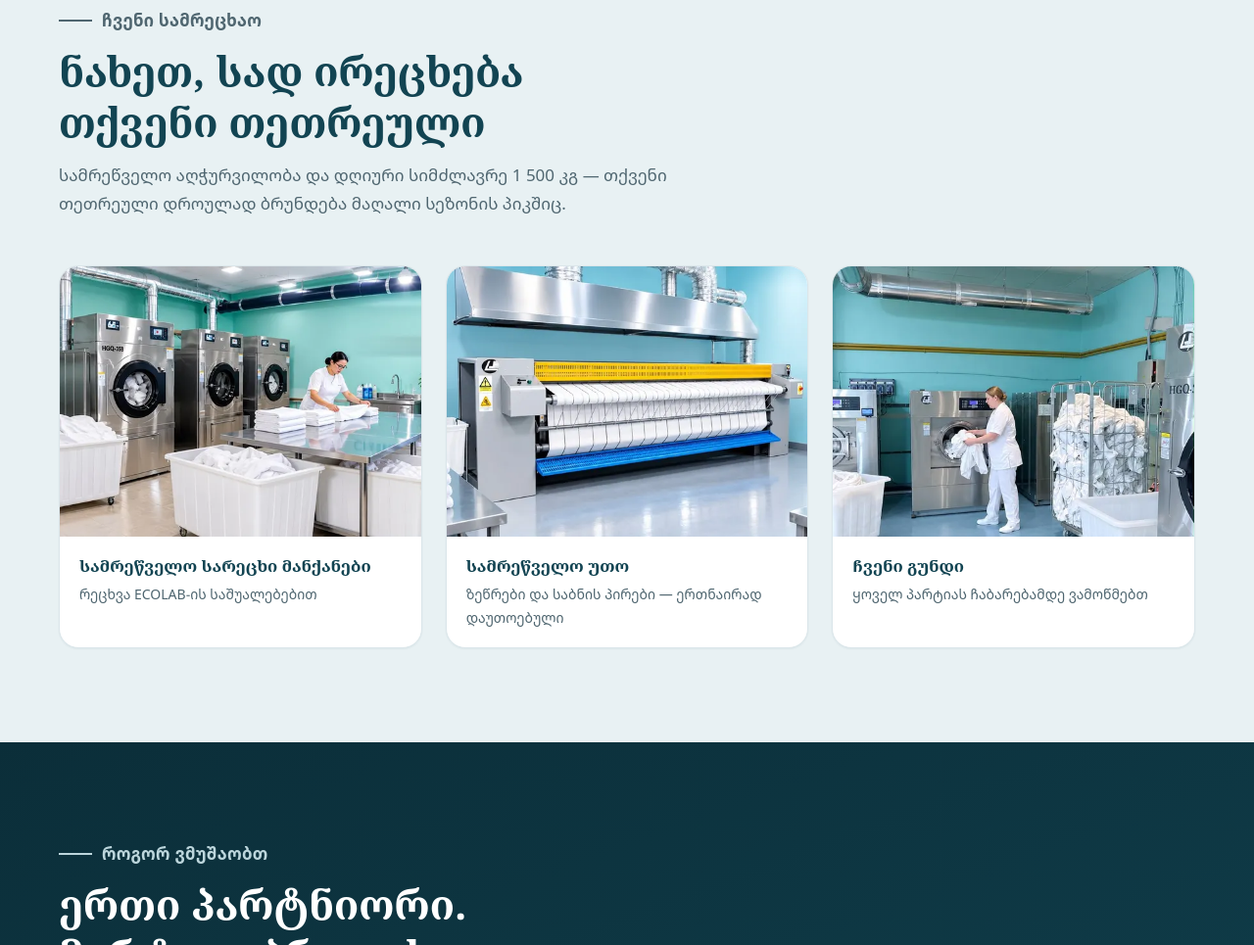
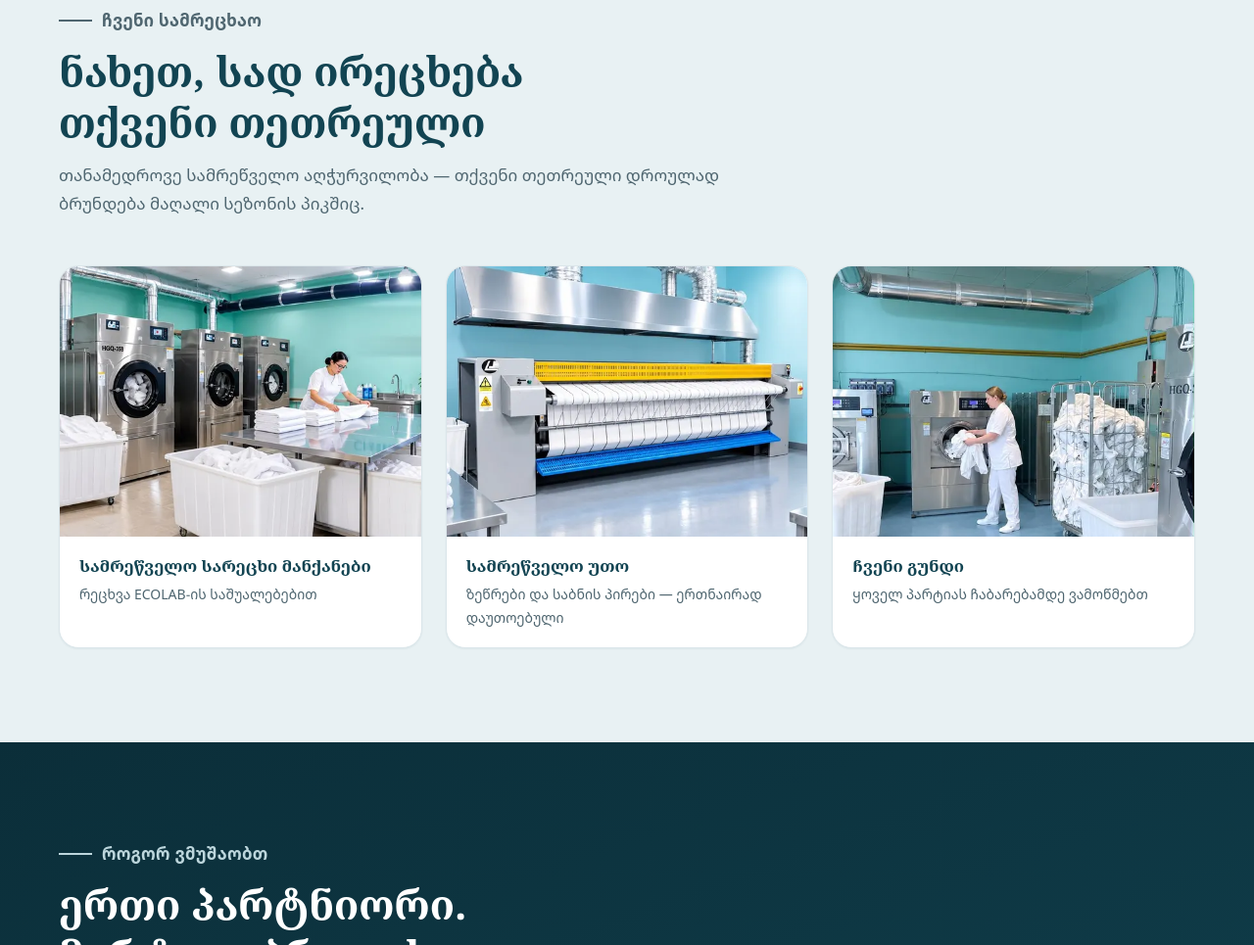
Before and after one commit to RezoGvelesiani/crystal-clean, a plain HTML site: page index.html in a window 1280 px wide. Shown: the part 2524-3489 px from the top of the page at 98% size. Drawn offline with Linux system fonts and the light colour scheme.

Commit message:
Keep internal figures out of client-facing material
Offer PDF, e-mails and the website no longer state the number of
current hotel clients or daily capacity; the PDF cover lists free
pick-up, ECOLAB products and 24/7 response instead.

Co-Authored-By: Claude Opus 5.5 <noreply@anthropic.com>
Claude-Session: https://claude.ai/code/session_01UBJrg1iap2TCx1PgSCWZRr

```diff
--- a/index.html
+++ b/index.html
@@ -551,7 +551,7 @@ footer{background:var(--teal-dd);color:#b4d2d8;font-size:14px}
     <div class="head reveal">
       <p class="eyebrow">ჩვენი სამრეცხაო</p>
       <h2 id="laundry-title">ნახეთ, სად ირეცხება თქვენი თეთრეული</h2>
-      <p>სამრეწველო აღჭურვილობა და დღიური სიმძლავრე 1 500 კგ — თქვენი თეთრეული დროულად ბრუნდება მაღალი სეზონის პიკშიც.</p>
+      <p>თანამედროვე სამრეწველო აღჭურვილობა — თქვენი თეთრეული დროულად ბრუნდება მაღალი სეზონის პიკშიც.</p>
     </div>
     <div class="gallery">
       <figure class="shot reveal"><img src="assets/photos/washers.webp" srcset="assets/photos/washers-sm.webp 560w, assets/photos/washers.webp 960w" sizes="(max-width:600px) 84vw, (max-width:980px) 33vw, 370px" width="960" height="720" loading="lazy" decoding="async" alt="სამრეწველო სარეცხი მანქანები და სუფთა თეთრეულის ურიკები"><figcaption><b>სამრეწველო სარეცხი მანქანები</b><span>რეცხვა ECOLAB-ის საშუალებებით</span></figcaption></figure>
```
Also changed, not shown: marketing/email-template.txt, 2 other files.
